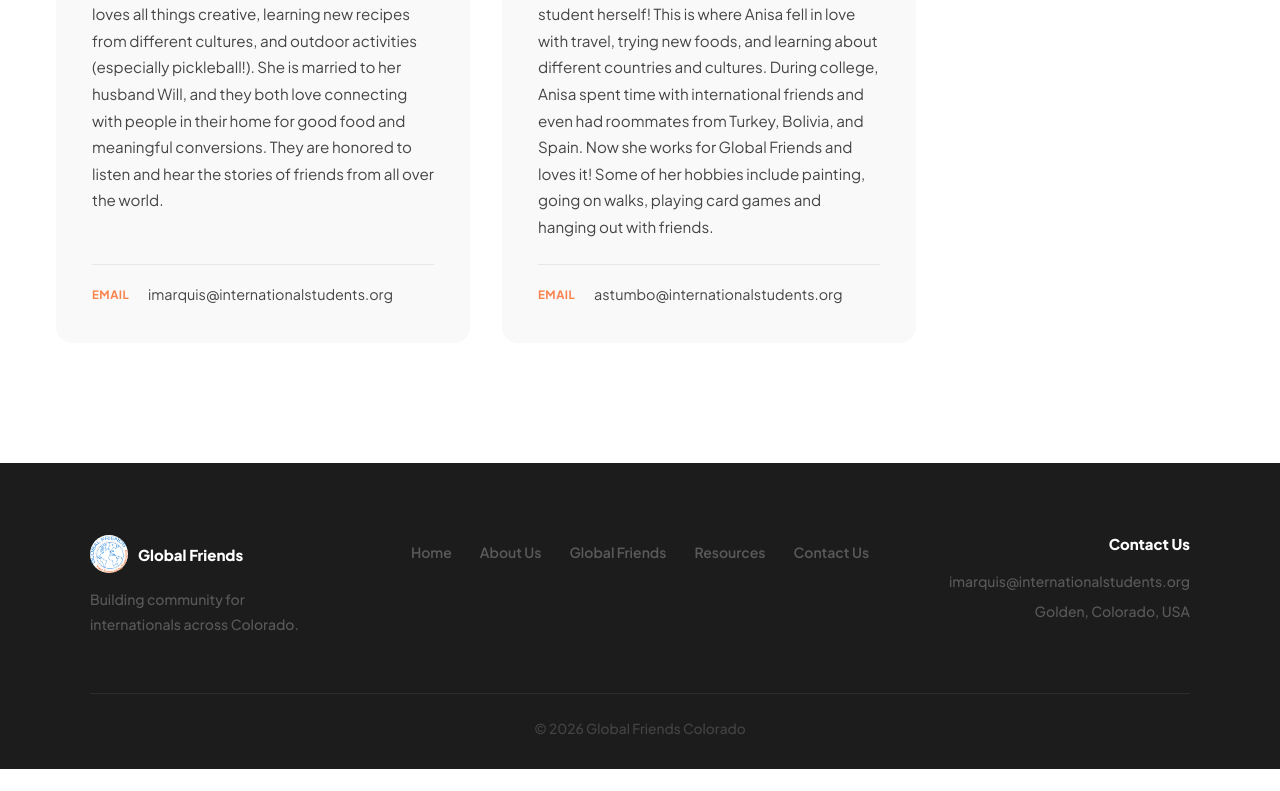
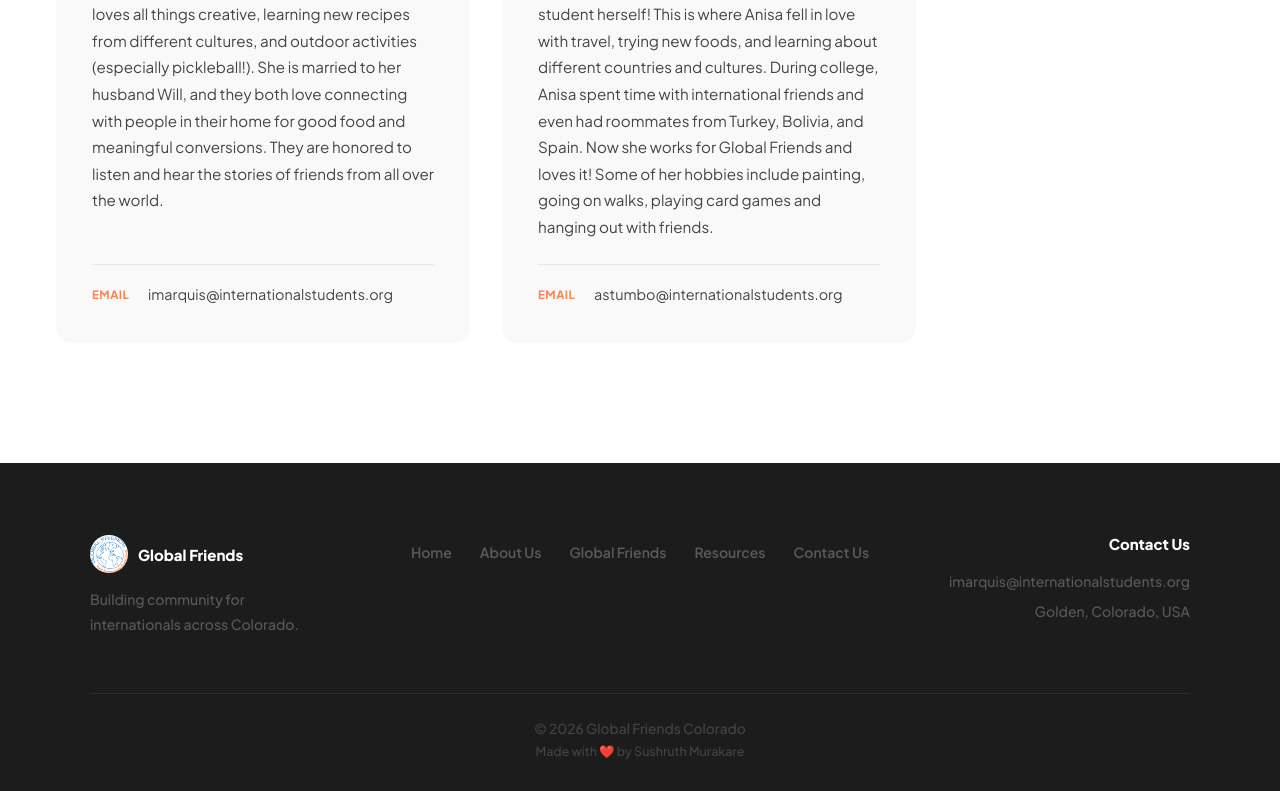
Before and after one commit to SushruthMurakare/globalFriends, a React (Create React App) app: page /about in a window 1280 px wide. Shown: the part 535-1326 px from the top of the page. Before the commit the page ends 1304 px from the top, so only its background shows below. Built offline with nearby package versions, Linux system fonts and the light colour scheme.

Commit message:
made with love

```diff
--- a/src/App.css
+++ b/src/App.css
@@ -2227,14 +2227,29 @@ a.about-card-contact-item:hover {
   border-top: 1px solid rgba(255, 255, 255, 0.07);
   padding-top: 26px;
   display: flex;
+  flex-direction: column;
   align-items: center;
   justify-content: center;
+  gap: 6px;
 }
 
 .footer__copyright {
   color: #444444;
   font-size: 0.86rem;
   font-weight: 500;
+}
+
+.footer__credit {
+  color: #444444;
+  font-size: 0.78rem;
+  font-weight: 500;
+  text-decoration: none;
+  transition: color 0.2s ease;
+}
+
+.footer__credit:hover {
+  color: #ffffff;
+  text-decoration: underline;
 }
 
 /* ================================================================
--- a/src/components/Footer.jsx
+++ b/src/components/Footer.jsx
@@ -45,6 +45,14 @@ export default function Footer() {
 
         <div className="footer__bottom">
           <p className="footer__copyright">© 2026 Global Friends Colorado</p>
+          <a
+            href="https://sushruth.netlify.app"
+            target="_blank"
+            rel="noopener noreferrer"
+            className="footer__credit"
+          >
+            Made with ❤️ by Sushruth Murakare
+          </a>
         </div>
 
       </div>
```
